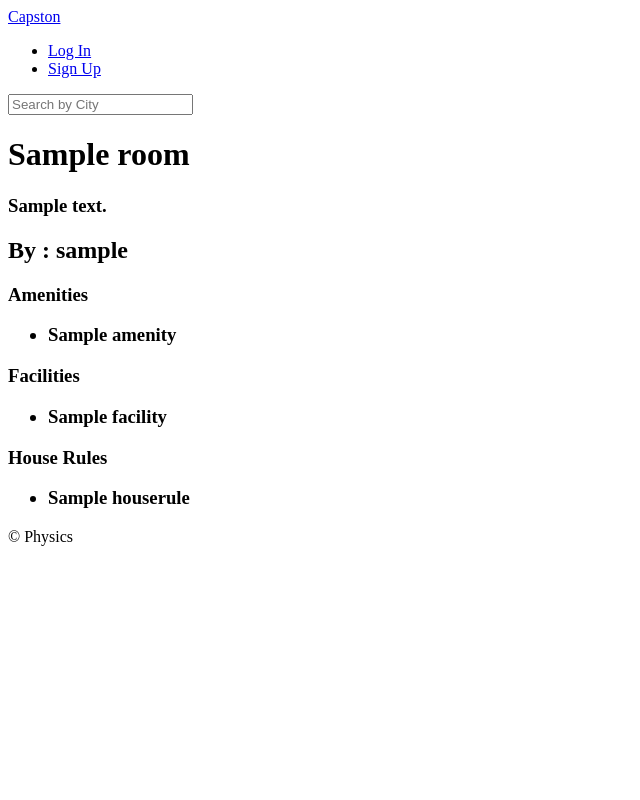
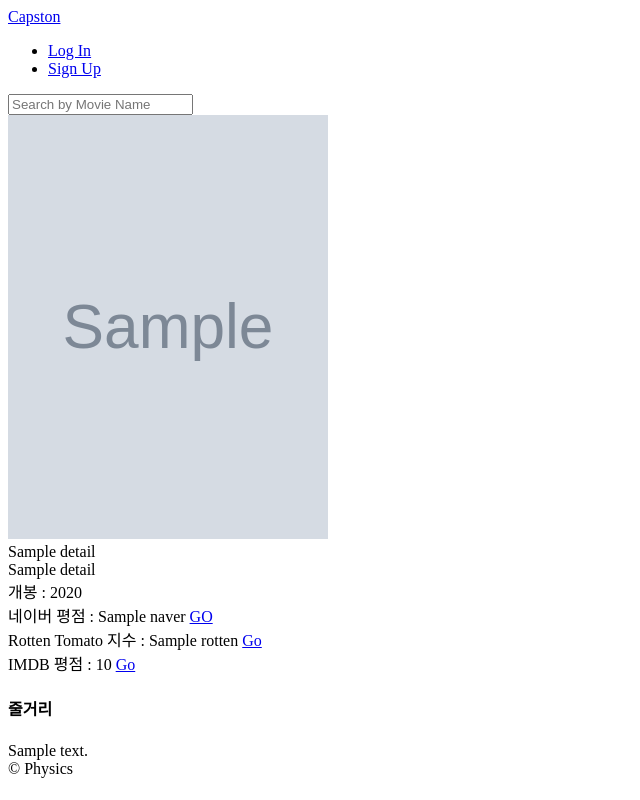
Before and after one commit to JUNWON-OH/Capston-Django, a Django app: template templates/movies/movie_detail.html in a window 1280 px wide. Shown: the whole page, without its empty margins (0-640 px from the left). Run offline with Django 3.2, Linux system fonts and the light colour scheme; the template is opened without the code that fills it: most values are stand-ins (such as "Sample title", 1, 10 or a date in 2020); grey boxes marked "Sample" are stand-in pictures.

Commit message:
Update Detail View

```diff
--- a/movies/forms.py
+++ b/movies/forms.py
@@ -3,4 +3,4 @@ from . import models
 
 
 class SearchForm(forms.Form):
-    Movie = forms.CharField()
+    movie = forms.CharField()
--- a/movies/urls.py
+++ b/movies/urls.py
@@ -5,5 +5,5 @@ app_name = "movies"
 
 urlpatterns = [
     path("search/", views.SearchView.as_view(), name="search"),
-    path("<int:pk>", views.MovieDetail.as_view(), name="detail"),
+    path("nv_code=<int:nv_code>", views.MovieDetail, name="detail"),
 ]
--- a/templates/base.html
+++ b/templates/base.html
@@ -10,7 +10,7 @@
         {% include "partials/nav.html" %}
         {% block search-bar %}
         <form method="get" action="{% url "movies:search" %}">
-            <input name="kr_name" placeholder="Search by City" />
+            <input name="movie" placeholder="Search by Movie Name" />
         </form>
         {% endblock search-bar %}
 
--- a/templates/movies/movie_detail.html
+++ b/templates/movies/movie_detail.html
@@ -1,44 +1,35 @@
 {% extends "base.html" %}
 
 {% block page_title %}
-    {{room.name}}
+    {{detail.kr_name}}
 {% endblock page_title %}
 
 {% block content %}
-<div>
-    <h1>{{room.name}}</h1>
-    <h3>{{room.description}}</h3>
-</div>
-<div>
-    <h2>
-        By : {{room.host.username}}
-        {% if room.host.superhost %}
-            (superhost)
-        {% endif %}
-    </h2>
-    <h3>
-        Amenities
-        <ul>
-            {% for a in room.amenities.all %}
-                <li>{{a}}</li>
-            {% endfor %}
-        </ul>
-    </h3>
-    <h3>
-        Facilities
-        <ul>
-            {% for f in room.facilities.all %}
-                <li>{{f}}</li>
-            {% endfor %}
-        </ul>
-    </h3>
-    <h3>
-        House Rules
-        <ul>
-            {% for h in room.houserules.all %}
-                <li>{{h}}</li>
-            {% endfor %}
-        </ul>
-    </h3>
-</div>
+    <div class="detail">
+        <div class="detail_img">
+            <img src="{{detail.poster}}" width="320" height="424" >
+        </div>
+        <div class="detail_info">
+            <div>{{detail.kr_name}}</div>
+            <div>{{detail.en_name}}</div>
+            <div>개봉 : {{detail.year}}</div>
+            <div id="nv">
+                <span>네이버 평점 : {{detail.naver}}</span>
+                <a href="{{detail.link}}">GO</a>
+            </div>
+            <div>
+                <span>Rotten Tomato 지수 : {{rotten.rotten}}</span>
+                <a href="{{rotten.link}}">Go</a>
+            </div>
+            <div>
+                <span>IMDB 평점 : {{imdb.score}}</span>
+                <a href="{{imdb.link}}">Go</a>
+            </div>
+        </div>
+        <div class="detail_story">
+            <h4>줄거리</h4>
+            <div>{{detail.story_detail}}</div>
+        </div>
+    </div>
+
 {% endblock  %}
```
Also changed, not shown: movies/views.py (+13 -28 lines), templates/movies/search.html (+7 -24 lines).
